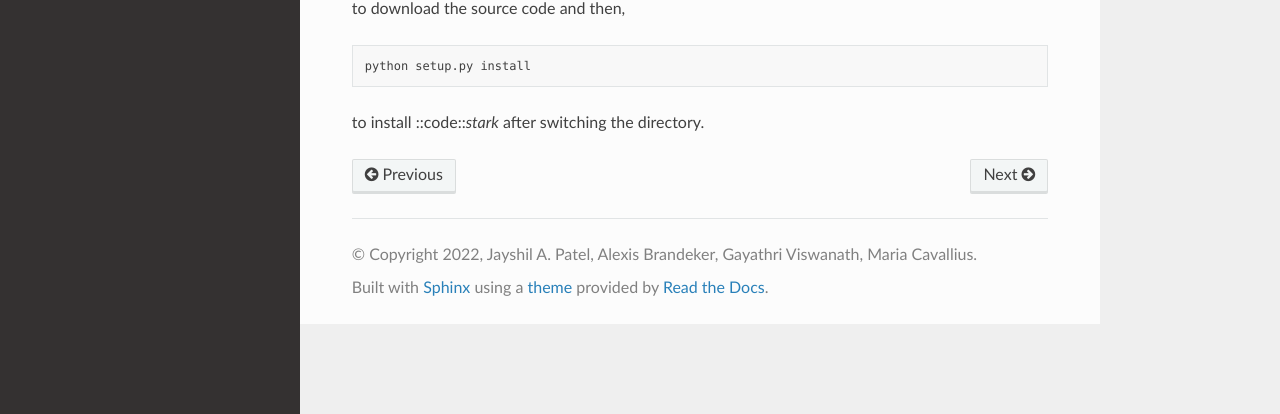
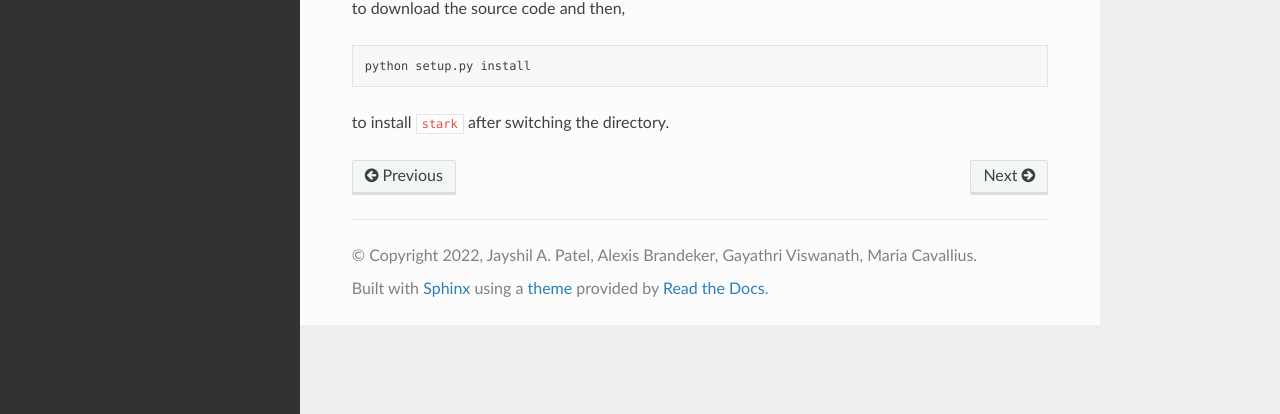
Before and after one commit to Jayshil/stark, a Sphinx documentation site: the page built from docs/user/install.rst, in a window 1280 px wide. Shown: the part 279-693 px from the top of the page. Built offline with Sphinx 7.4.7 and the Read the Docs theme 2.0.0, drawn with Linux system fonts in a browser that asks for light colours; the version number could not be read and is left out.

Commit message:
minor changes

```diff
--- a/docs/user/install.rst
+++ b/docs/user/install.rst
@@ -13,4 +13,4 @@ to download the source code and then,
 
     python setup.py install
 
-to install ::code::`stark` after switching the directory.
+to install :code:`stark` after switching the directory.
```
